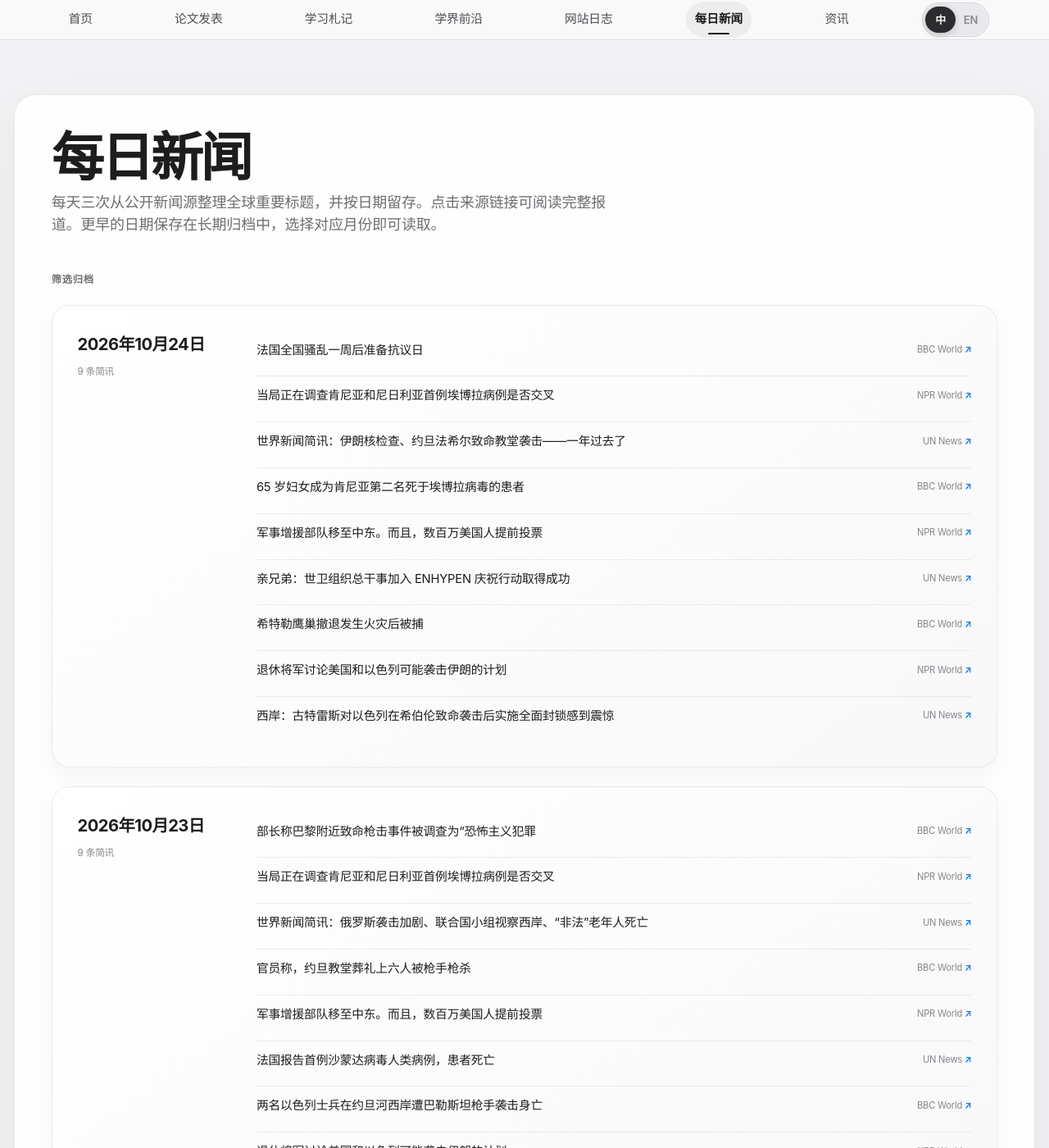
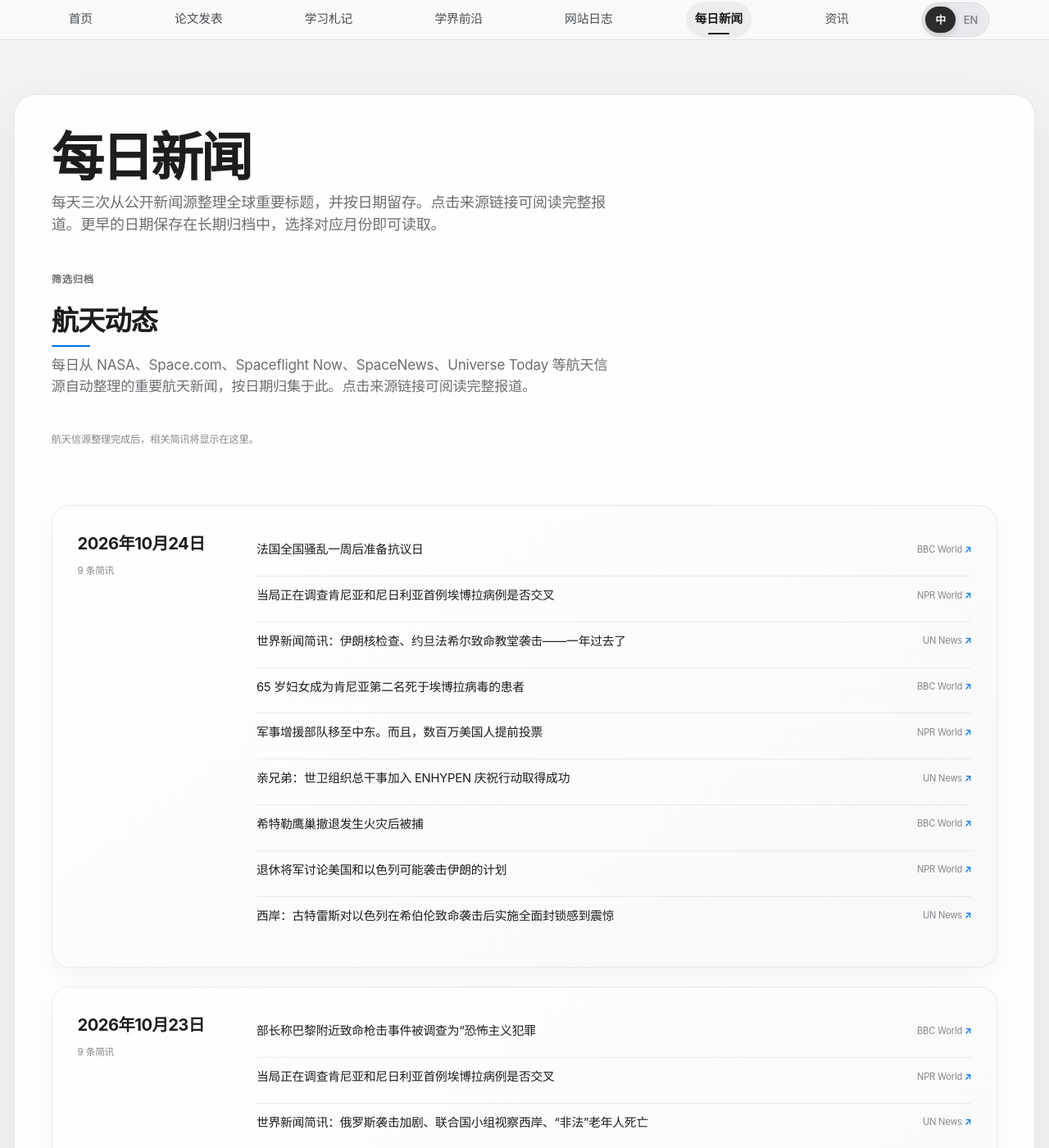
Before and after one commit to HaoxiangLuo/HaoxiangLuo.github.io, a Jekyll site: the page built from _pages/daily-news-zh.html, in a window 1280 px wide and 1400 px high. Shown: the whole window at 82% size. Built offline with Jekyll 4.4.1, drawn with Linux system fonts in a browser that asks for light colours; a style sheet for code colours, icons or effects is not loaded.

Commit message:
Add Space & Aerospace section to daily news: collect aerospace feeds into a dedicated zone

```diff
--- a/_pages/daily-news-zh.html
+++ b/_pages/daily-news-zh.html
@@ -11,6 +11,31 @@ translation_url: /daily-news/
 
 {% assign news_days = site.data.daily_news.days %}
 {% include archive-date-filter.html dataset="daily_news" %}
+
+<h2 class="space-news-title">航天动态</h2>
+<p class="space-news-intro">每日从 NASA、Space.com、Spaceflight Now、SpaceNews、Universe Today 等航天信源自动整理的重要航天新闻，按日期归集于此。点击来源链接可阅读完整报道。</p>
+{% assign space_days = site.data.daily_news.days | where_exp: "d", "d.space_items.first" %}
+<div class="space-news-archive">
+  {% if space_days.size > 0 %}
+    {% for day in space_days %}
+      <section class="daily-news-day is-space" data-filter-date="{{ day.date }}">
+        <header>
+          <time datetime="{{ day.date }}">{{ day.date | date: "%Y年%-m月%-d日" }}</time>
+          <span>{{ day.space_items.size }} 条航天简讯 <span class="space-tag">航天</span></span>
+        </header>
+        <ol>
+          {% for item in day.space_items %}
+            {% assign headline = item.title_zh | default: item.title %}
+            <li><a href="{{ item.url }}" target="_blank" rel="noopener noreferrer"><span>{{ headline | escape }}</span><small>{{ item.source | escape }} <b aria-hidden="true">↗</b></small></a></li>
+          {% endfor %}
+        </ol>
+      </section>
+    {% endfor %}
+  {% else %}
+    <p class="daily-news-empty">航天信源整理完成后，相关简讯将显示在这里。</p>
+  {% endif %}
+</div>
+
 <div class="daily-news-archive">
   {% if news_days.size > 0 %}
     {% for day in news_days %}
--- a/_sass/_content-refinements.scss
+++ b/_sass/_content-refinements.scss
@@ -266,6 +266,52 @@ body.home-page .page__content .news-window h2 {
 .daily-news-note, .daily-news-empty { color: #86868b; font-size: 0.68rem; }
 .daily-news-note { margin-top: 1.25rem; }
 
+/* Space & Aerospace section on the daily news page. */
+.space-news-title {
+  margin: 0 0 0.5rem;
+  font-size: clamp(1.6rem, 2.6vw, 2.1rem);
+  font-weight: 720;
+  letter-spacing: -0.03em;
+  color: #1d1d1f;
+}
+.space-news-title::after {
+  content: "";
+  display: block;
+  width: 2.6rem;
+  height: 2px;
+  margin-top: 0.5rem;
+  background: #0071e3;
+  border-radius: 2px;
+}
+.space-news-intro {
+  max-width: 680px;
+  margin: 0 0 1.6rem;
+  color: #6e6e73;
+  font-size: 0.95rem;
+  line-height: 1.55;
+}
+.space-news-archive {
+  display: grid;
+  gap: 1.25rem;
+  margin-bottom: 3rem;
+}
+.daily-news-day.is-space {
+  border-color: rgba(0, 113, 227, 0.28);
+  background: linear-gradient(145deg, #fff, #f2f7ff);
+}
+.space-tag {
+  display: inline-block;
+  margin-left: 0.4rem;
+  padding: 0.1rem 0.5rem;
+  border-radius: 999px;
+  background: #0071e3;
+  color: #fff;
+  font-size: 0.6rem;
+  font-weight: 600;
+  letter-spacing: 0.04em;
+  vertical-align: middle;
+}
+
 /* Opportunities page (internships + academic exchange). */
 .opps-archive { display: grid; gap: 2.4rem; }
 .opps-section { display: grid; gap: 1rem; }
--- a/assets/js/archive-history.js
+++ b/assets/js/archive-history.js
@@ -189,16 +189,11 @@
     }).format(date);
   }
 
-  function renderDailyNews(container, records, options) {
+  function buildDaySection(date, items, options, isSpace) {
+    if (!items || !items.length) return null;
     var words = labels(options.language);
-    var rendered = 0;
-    records.forEach(function (record) {
-      var date = record.date || "";
-      if (!date) return;
-      if (container.querySelector('[data-filter-date="' + date + '"]')) return; // already shown
-
     var section = document.createElement("section");
-      section.className = "daily-news-day";
+    section.className = "daily-news-day" + (isSpace ? " is-space" : "");
     section.setAttribute("data-filter-date", date);
     section.setAttribute("data-archive-record", "true");
 
@@ -207,12 +202,23 @@
     time.dateTime = date;
     setText(time, formatDate(date, options.language));
     var count = document.createElement("span");
-      var items = record.items || [];
+    if (isSpace) {
+      setText(count, options.language === "zh"
+        ? items.length + " 条航天简讯"
+        : items.length + " space headlines");
+    } else {
       setText(count, options.language === "zh"
         ? items.length + " " + words.headlines
         : items.length + " " + (items.length === 1 ? words.headline : words.headlines));
+    }
     header.appendChild(time);
     header.appendChild(count);
+    if (isSpace) {
+      var tag = document.createElement("span");
+      tag.className = "space-tag";
+      setText(tag, options.language === "zh" ? "航天" : "Space");
+      count.appendChild(tag);
+    }
 
     var list = document.createElement("ol");
     items.forEach(function (item) {
@@ -238,8 +244,22 @@
 
     section.appendChild(header);
     section.appendChild(list);
-      container.appendChild(section);
-      rendered += 1;
+    return section;
+  }
+
+  function renderDailyNews(container, records, options) {
+    var rendered = 0;
+    records.forEach(function (record) {
+      var date = record.date || "";
+      if (!date) return;
+      if (container.querySelector('[data-filter-date="' + date + '"]')) return; // already shown
+
+      var general = buildDaySection(date, record.items || [], options, false);
+      if (general) { container.appendChild(general); rendered += 1; }
+      // The aerospace feeds power a separate "Space & Aerospace" section; a day
+      // that carries space items renders as a second, flagged card.
+      var space = buildDaySection(date, record.space_items || [], options, true);
+      if (space) { container.appendChild(space); rendered += 1; }
     });
     return rendered;
   }
```
Also changed, not shown: _pages/daily-news.html (+24 -0 lines), docs/data-archive.md (+2 -1 lines), scripts/archive_data.py (+13 -1 lines), scripts/fetch_daily_news.py (+77 -26 lines), tests/test_archive_data.py (+39 -0 lines). Lines whose indentation alone changed are shown as unchanged.
